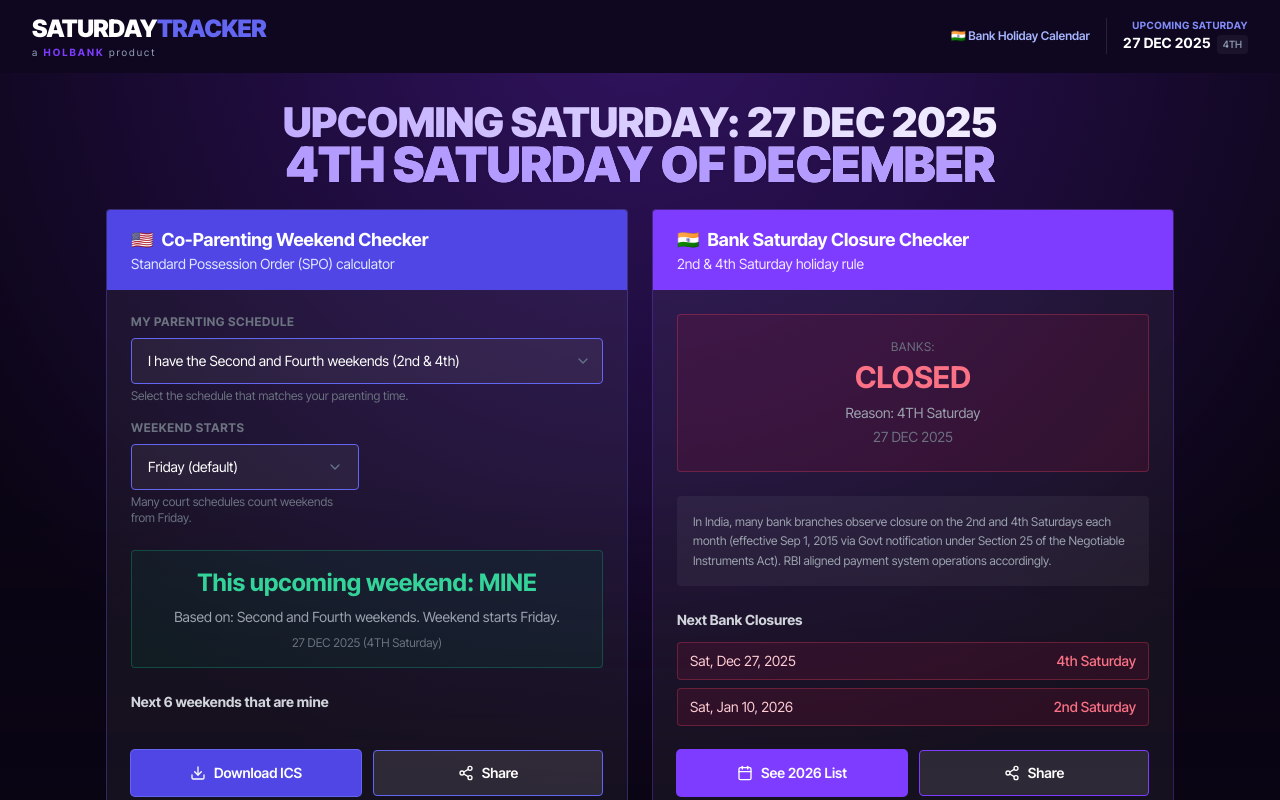
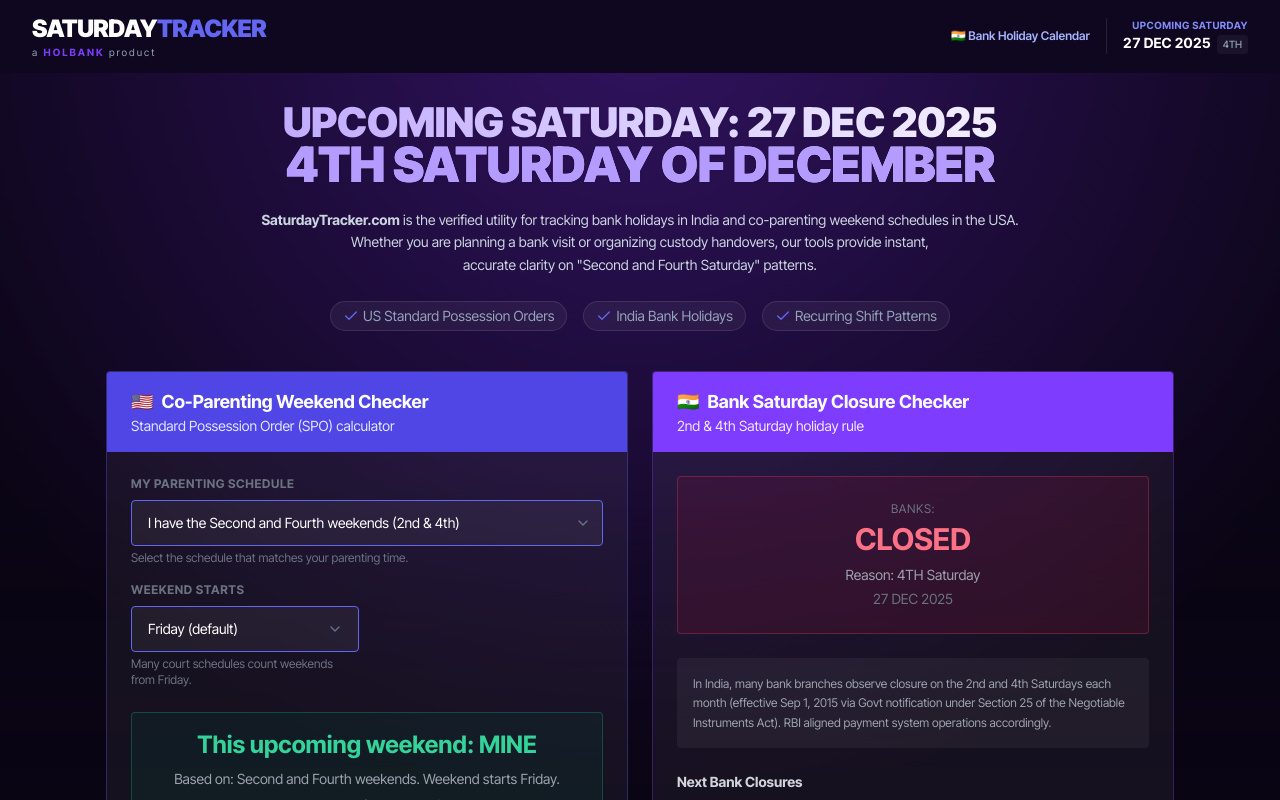
Before and after one commit to nakulpingale-ops/Saturday_Tracker, a React (Vite) app: page / in a window 1280 px wide. Shown: the top 800 px of the page. Built offline with nearby package versions, Linux system fonts and the light colour scheme.

Commit message:
Updated content

```diff
--- a/App.tsx
+++ b/App.tsx
@@ -8,6 +8,7 @@
 import FAQ from './components/FAQ';
 import Footer from './components/Footer';
 import BankRulesArticle from './components/BankRulesArticle';
+import Ads from './components/Ads';
 import { CalculationSettings } from './types';
 
 const App: React.FC = () => {
@@ -158,6 +159,7 @@
       {/* Top Purple Gradient Glow */}
       <div className="absolute top-0 left-0 w-full h-[1200px] bg-purple-glow opacity-0 dark:opacity-60 z-[-1] pointer-events-none transition-opacity duration-300 [mask-image:linear-gradient(to_bottom,black_40%,transparent_100%)]" />
 
+      <Ads />
       <Header isDarkMode={isDarkMode} toggleTheme={toggleTheme} />
 
       {/* Added top padding to prevent content overlap with fixed header, base height */}
--- a/components/Footer.tsx
+++ b/components/Footer.tsx
@@ -151,11 +151,7 @@
                     Bank Holiday Calendar
                   </a>
                 </li>
-                <li>
-                  <a href="https://bankholidaylist.com/" className="text-[13px] text-slate-600 hover:text-slate-400 transition-colors block cursor-default">
-                    Bank Holiday List (Coming Soon)
-                  </a>
-                </li>
+
                 <li>
                   <a href="#" className="text-[13px] text-slate-600 hover:text-slate-400 transition-colors block cursor-default">
                     Plan Long Weekends (WEEKODE)
--- a/components/HeroNew.tsx
+++ b/components/HeroNew.tsx
@@ -293,6 +293,29 @@
                 </span>
             </h1>
 
+            {/* Publisher Content for AdSense Quality */}
+            <div className="w-full max-w-3xl mx-auto mb-10 text-center">
+                <p className="text-[14px] text-slate-700 dark:text-slate-300 mb-6 leading-relaxed">
+                    <strong>SaturdayTracker.com</strong> is the verified utility for tracking bank holidays in India and co-parenting weekend schedules in the USA.
+                    Whether you are planning a bank visit or organizing custody handovers, our tools provide instant, <br />
+                    accurate clarity on "Second and Fourth Saturday" patterns.
+                </p>
+                <div className="flex flex-wrap justify-center gap-4 text-sm text-slate-600 dark:text-slate-400">
+                    <span className="flex items-center gap-1 bg-white dark:bg-white/5 border border-slate-200 dark:border-white/10 px-3 py-1 rounded-full">
+                        <Check className="w-4 h-4 text-indigo-500" />
+                        US Standard Possession Orders
+                    </span>
+                    <span className="flex items-center gap-1 bg-white dark:bg-white/5 border border-slate-200 dark:border-white/10 px-3 py-1 rounded-full">
+                        <Check className="w-4 h-4 text-indigo-500" />
+                        India Bank Holidays
+                    </span>
+                    <span className="flex items-center gap-1 bg-white dark:bg-white/5 border border-slate-200 dark:border-white/10 px-3 py-1 rounded-full">
+                        <Check className="w-4 h-4 text-indigo-500" />
+                        Recurring Shift Patterns
+                    </span>
+                </div>
+            </div>
+
             {/* Side-by-Side Sections */}
             <div className="w-full grid grid-cols-1 lg:grid-cols-2 gap-6 mb-8">
 
--- a/index.html
+++ b/index.html
@@ -4,8 +4,7 @@
 <head>
   <meta charset="UTF-8" />
   <meta name="viewport" content="width=device-width, initial-scale=1.0" />
-  <script async src="https://pagead2.googlesyndication.com/pagead/js/adsbygoogle.js?client=ca-pub-5013551171853082"
-    crossorigin="anonymous"></script>
+
 
   <title>SaturdayTracker – 2nd & 4th Saturday Bank Checker + Co-Parenting Weekend Calculator</title>
 
```
Also changed, not shown: components/Ads.tsx (added, +45 -0 lines), public/ads.txt, 1 other file (tests, documents, lock files or other folders).
